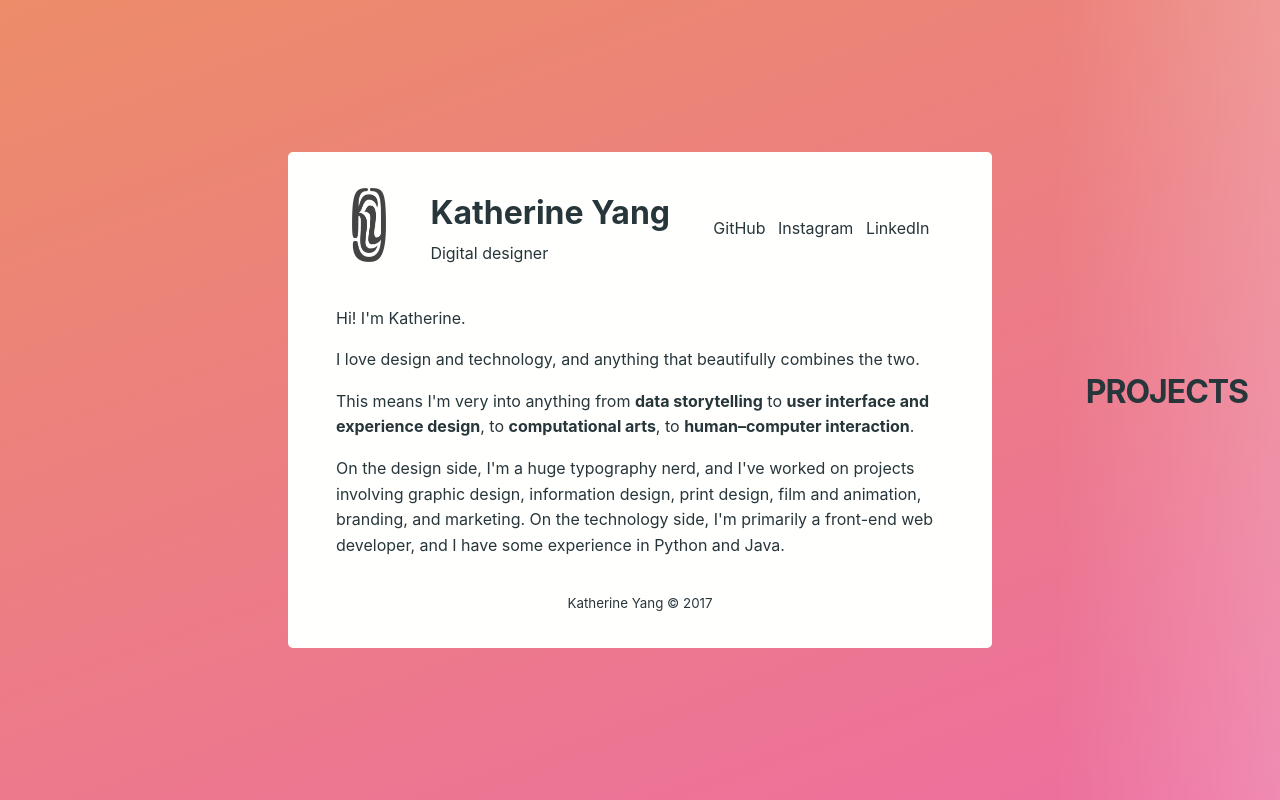
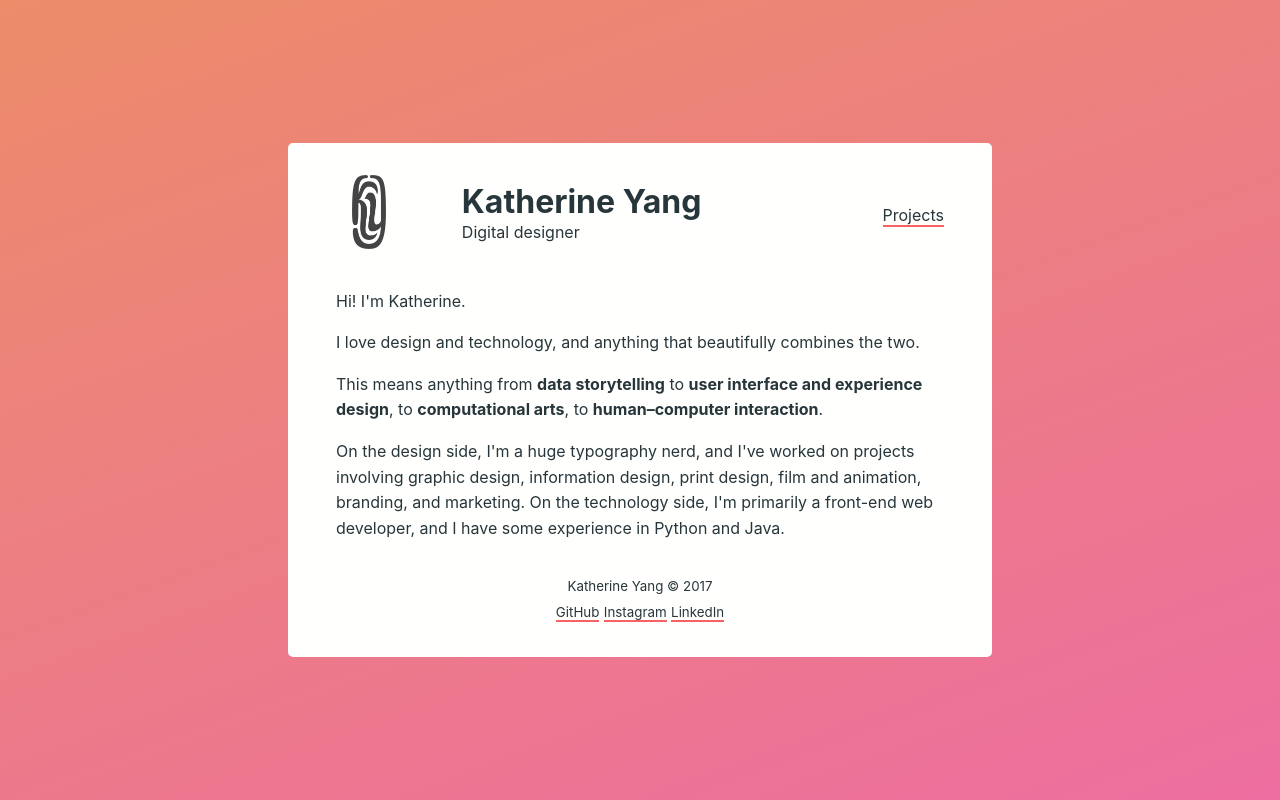
Before and after one commit to kayserifserif/kayserifserif.place, a PHP site: page / in a window 1280 px wide. Run offline with PHP 8.4, Linux system fonts and the light colour scheme.

Commit message:
style: reorganise nav and social links

```diff
--- a/css/styles.css
+++ b/css/styles.css
@@ -12,11 +12,9 @@ html {
 
 body {
 	margin: 0;
-	padding: 3em 0;
+	padding: 1em 0;
 	height: 100%;
 	display: flex;
-	/* align-items: center; */
-	/* justify-content: center; */
 	font-family: -apple-system, system-ui, BlinkMacSystemFont, "Segoe UI", Roboto, "Helvetica Neue", Arial, sans-serif;
 	line-height: 1.6;
 	color: #27363b;
@@ -24,6 +22,11 @@ body {
 	background-image: linear-gradient(-20deg, #ed6ea0 0%, #ec8c69 100%);
 	background-attachment: fixed;
 }
+	@media(min-width: 700px) {
+		body {
+			padding: 3em 0;
+		}
+	}
 
 a {
 	text-decoration: none;
@@ -49,79 +52,15 @@ CONTAINER
 		"footer";
 	background-color: #FFFFFD;
 	border-radius: 5px;
-	padding: 2em 3em;
+	padding: 2em;
+	width: 95%;
 }
 	@media(min-width: 800px) {
 		.container {
 			width:  55%;
+			padding: 2em 3em;
 		}
 	}
-
-.container.card {
-	width: 80%;
-}
-	@media(min-width: 800px) {
-		.container.card {
-			width:  55%;
-		}
-	}
-
-.container.article {
-	width: 95%;
-}
-
-/****
-NAVIGATION
-****/
-
-.nav {
-	position: absolute;
-	top: 0;
-	height: 100%;
-}
-
-.nav-left {
-	left: 0;
-}
-
-.nav-right {
-	right: 0;
-}
-
-.nav a {
-	display: block;
-	height: 100%;
-	margin: auto;
-	padding: 1em;
-	background-image: none;
-	text-align: center;
-	line-height: 90vh;
-	font-size: 2em;
-	font-weight: bold;
-	text-transform: uppercase;
-	letter-spacing: -1px;
-	border: 0;
-}
-
-.nav-left a {
-	background-image: linear-gradient(-90deg, rgba(255,255,255,0) 0%, rgba(255,255,255,0.2) 100%);
-}
-
-.nav-right a {
-	background-image: linear-gradient(90deg, rgba(255,255,255,0) 0%, rgba(255,255,255,0.2) 100%);
-}
-
-.nav a:hover {
-	color: currentColor;
-}
-
-.nav-left a:hover {
-	background-image: linear-gradient(-90deg, rgba(255,255,255,0) 0%, rgba(255,255,255,0.25) 100%);
-}
-
-.nav-right a:hover {
-	background-image: linear-gradient(90deg, rgba(255,255,255,0) 0%, rgba(255,255,255,0.25) 100%);
-}
 
 /****
 HEADER
@@ -133,20 +72,21 @@ header.banner {
 	grid-template-areas:
 		"logo"
 		"bio"
-		"platforms";
+		"nav";
 	align-items: center;
 	justify-content: center;
-	/* text-align: center; */
+	text-align: center;
 }
 	@media(min-width: 800px) {
 		header.banner {
 			grid-template-areas:
-				"logo bio platforms";
-			justify-content: stretch;
+				"logo bio bio bio nav";
+			justify-content: space-between;
+			text-align: left;
 		}
 	}
 
-header.banner a {
+header.banner a[href="/"] {
 	border: 0;
 }
 
@@ -162,7 +102,6 @@ header.banner a {
 
 .bio {
 	grid-area: bio;
-	/* margin: 0 auto; */
 	text-align: center;
 	line-height: 1;
 }
@@ -174,37 +113,17 @@ header.banner a {
 
 .bio .name {
 	display: block;
-	margin: 0 auto 0.5em;
+	margin: -0.2em auto 0.2em;
 	font-size: 2em;
 	font-weight: bold;
 }
 
-.platforms {
-	grid-area: platforms;
-	margin: 2em auto;
-	text-align: center;
+.nav {
+	margin: 1em 0;
 }
-	@media(min-width: 1200px) {
-		margin: 0 auto;
+	@media(min-width: 860px) {
+		margin: 0;
 	}
-
-.platforms ul {
-	margin: 0;
-	padding: 0;
-	list-style-type: none;
-}
-
-.platforms li {
-	display: inline-block;
-}
-
-.platforms li:not(:last-child) {
-	margin-right: .5em;
-}
-
-.platforms a {
-	border-bottom: 2px solid #f96262;
-}
 
 /****
 MAIN
@@ -220,7 +139,7 @@ article {
 	width: 100%;
 	margin: auto;
 }
-	@media(min-width: 700px) {
+	@media(min-width: 860px) {
 		article {
 			width: 70%;
 		}
@@ -245,7 +164,6 @@ article figure img {
 }
 
 article figcaption {
-	/* border-top: 1px solid #27363b; */
 	background-color: rgba(0,0,0,0.05);
 	padding: 0.5em;
 	text-align: center;
@@ -336,3 +254,28 @@ footer {
 	grid-area: footer;
 	text-align: center;
 }
+
+.platforms {
+	text-align: center;
+}
+	@media(min-width: 1200px) {
+		margin: 0 auto;
+	}
+
+.platforms ul {
+	margin: 0;
+	padding: 0;
+	list-style-type: none;
+}
+
+.platforms li {
+	display: inline-block;
+}
+
+.platforms li:not(:last-child) {
+	margin-right: .5em;
+}
+
+.platforms a {
+	border-bottom: 2px solid #f96262;
+}
--- a/etymologee/index.html
+++ b/etymologee/index.html
@@ -11,14 +11,18 @@
 </head>
 
 <body>
+
 	<div class="container article">
 
 		<header role="banner" class="banner">
+
 			<a href="/" title="Home"><img class="logo" src="/img/monogram-min.png" alt="Logo" title="Logo" width="33.5" height="73.5"></a>
+
 			<div class="bio">
 				<a href="/" title="Home"><span class="name">Katherine Yang</span></a>
 				<span class="title">Digital designer</span>
 			</div>
+
 			<div class="platforms">
 				<ul class="links">
 					<li><a href="https://github.com/whykatherine" title="GitHub">GitHub</a></li>
@@ -26,6 +30,7 @@
 					<li><a href="https://www.linkedin.com/in/whykatherine" title="LinkedIn">LinkedIn</a></li>
 				</ul>
 			</div>
+
 		</header>
 
 		<main role="main">
@@ -171,6 +176,7 @@
 				<img src="/img/etymologee/4.png" title="Etymologee">
 
 				<h2>Evaluation</h2>
+
 				<p>I used four different methods to evaluate my product.</p>
 				<ol>
 					<li><strong>Acceptance testing</strong>: I used my product as an end-user, trying different cases to see if the application gives the correct output and handles errors correctly. This test helped me ensure that the program itself was functional and stable before I moved on to how it solved the problem.</li>
--- a/index.html
+++ b/index.html
@@ -11,6 +11,7 @@
 </head>
 
 <body>
+
 	<div class="container card">
 
 		<header role="banner" class="banner">
@@ -19,30 +20,27 @@
 				<a href="/" title="Home"><span class="name">Katherine Yang</span></a>
 				<span class="title">Digital designer</span>
 			</div>
-			<div class="platforms">
-				<ul class="links">
-					<li><a href="https://github.com/whykatherine" title="GitHub">GitHub</a></li>
-					<li><a href="https://www.instagram.com/kayserifserif" title="Instagram">Instagram</a></li>
-					<li><a href="https://www.linkedin.com/in/whykatherine" title="LinkedIn">LinkedIn</a></li>
-				</ul>
-			</div>
+			<nav class="nav">
+				<a href="/projects" title="Projects">Projects</a>
+			</nav>
 		</header>
 
 		<main role="main">
 			<p>Hi! I'm Katherine.</p>
 			<p>I love design and technology, and anything that beautifully combines the two.</p>
-			<p>This means I'm very into anything from <strong>data storytelling</strong> to <strong>user interface and experience design</strong>, to <strong>computational arts</strong>, to <strong>human&ndash;computer interaction</strong>.</p>
+			<p>This means anything from <strong>data storytelling</strong> to <strong>user interface and experience design</strong>, to <strong>computational arts</strong>, to <strong>human&ndash;computer interaction</strong>.</p>
 			<p>On the design side, I'm a huge typography nerd, and I've worked on projects involving graphic design, information design, print design, film and animation, branding, and marketing. On the technology side, I'm primarily a front-end web developer, and I have some experience in Python and Java.</p>
 		</main>
 
 		<footer role="contentinfo">
 			<small>Katherine Yang &copy; 2017</small>
+			<div class="platforms">
+				<small><a href="https://github.com/whykatherine" title="GitHub">GitHub</a></small>
+				<small><a href="https://www.instagram.com/kayserifserif" title="Instagram">Instagram</a></small>
+				<small><a href="https://www.linkedin.com/in/whykatherine" title="LinkedIn">LinkedIn</a></small>
+			</div>
 		</footer>
 
-	</div>
-
-	<div class="nav nav-right">
-		<a href="/projects" title="Projects">Projects</a>
 	</div>
 
 	<!-- SCRIPTS -->
```
